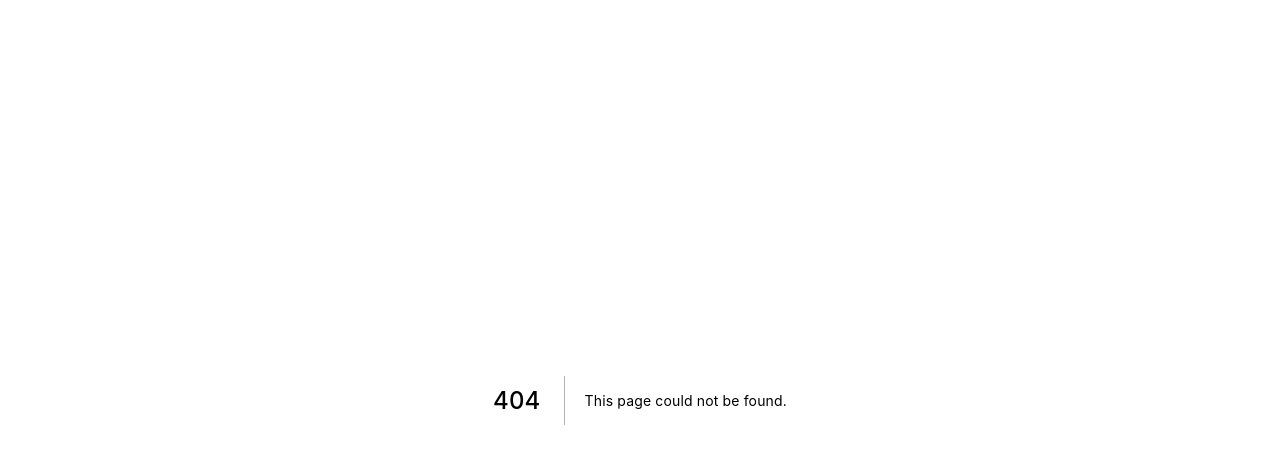
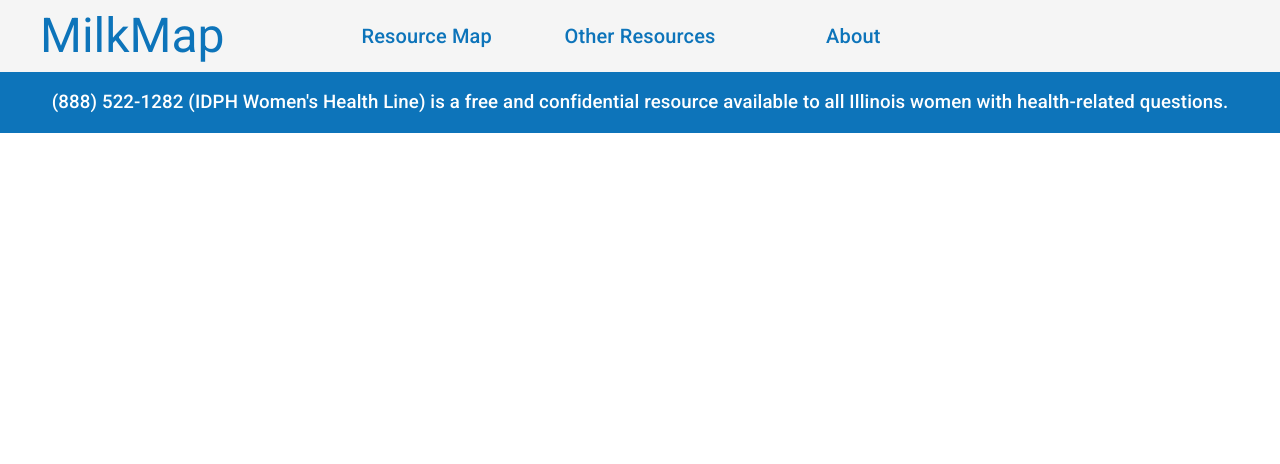
Before and after one commit to DesignForAmericaUIUC/breastfeeding_resourcemap, a Next.js app in the folder next-app/: page /other-resources in a window 1280 px wide. Before the commit this address had no page. Shown: the top 464 px of the page. Built offline with nearby package versions, Linux system fonts and the light colour scheme.

Commit message:
updated main page

```diff
--- a/next-app/package.json
+++ b/next-app/package.json
@@ -10,6 +10,7 @@
   },
   "dependencies": {
     "@material-ui/core": "^4.12.3",
+    "@mui/icons-material": "^5.0.5",
     "clsx": "^1.1.1",
     "next": "11.1.2",
     "react": "^17.0.2",
--- a/next-app/pages/index.js
+++ b/next-app/pages/index.js
@@ -80,11 +80,11 @@ const Page = () => {
             gutterBottom
             style={{ color: "white" }}
           >
-            Explore our map and browse through resources available across
+            explore our map and browse through resources available across
             Illinois
           </Typography>
           <FancyButton
-            text="Find Resources"
+            text="find resources"
             onClick={() => {
               router.push("resource-map");
             }}
--- /dev/null
+++ b/next-app/pages/other-resources.jsx
@@ -0,0 +1,24 @@
+import React from "react";
+import CssBaseline from "@material-ui/core/CssBaseline";
+import { Box, Button, Typography, useTheme, Paper } from "@material-ui/core";
+import { useRouter } from "next/router";
+
+import NavBar from "../components/nav/NavBar";
+
+// import BookmarkBorderIcon from "@mui/icons-material/BookmarkBorder";
+
+const Page = () => {
+  const theme = useTheme();
+  const router = useRouter();
+
+  return (
+    <>
+      <CssBaseline />
+      <NavBar />
+      {/* Do stuff here */}
+      {/* <BookmarkBorderIcon /> */}
+    </>
+  );
+};
+
+export default Page;
```
Also changed, not shown: 1 other file (tests, documents, lock files or other folders).
